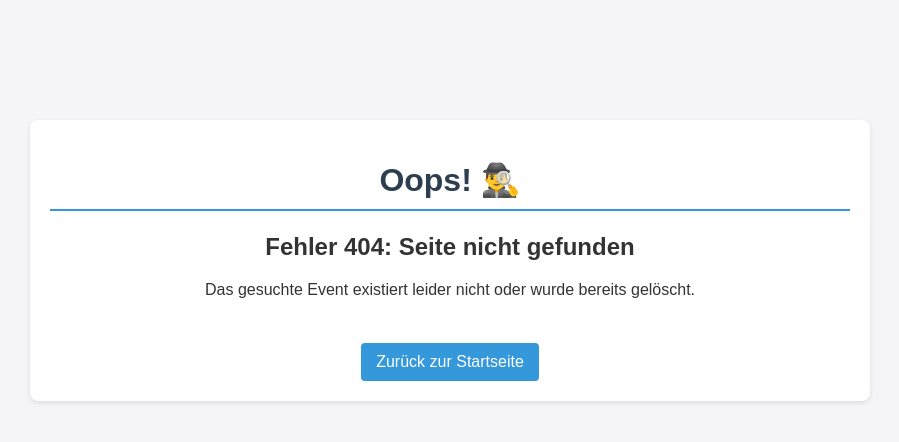
After one commit to Maximilian03/Portfolio, a Flask app: template templates/404.html in a window 1280 px wide. The commit adds this page. Shown: the top 442 px of the page, without its empty margins (190-1089 px from the left). Run offline with Flask 3, Linux system fonts and the light colour scheme; the template is opened without the code that fills it, so the values that code supplies are empty.

Commit message:
add new features

```diff
--- a/app.py
+++ b/app.py
@@ -95,7 +95,10 @@ def delete_event(event_id):
     # NEU: Erfolgsmeldung nach dem Löschen
     flash('Das Event wurde gelöscht.', 'success')
     return redirect(url_for('home'))
-
+# Eigene Fehlerseite für den Fehler 404
+@app.errorhandler(404)
+def page_not_found(e):
+    return render_template('404.html'), 404
 
 # =================================
 # App start
--- /dev/null
+++ b/templates/404.html
@@ -0,0 +1,17 @@
+<!DOCTYPE html>
+<html lang="de">
+<head>
+    <meta charset="UTF-8">
+    <title>Seite nicht gefunden</title>
+    <link rel="stylesheet" href="{{ url_for('static', filename='css/main.css') }}">
+</head>
+<body>
+    <div class="container" style="text-align: center; margin-top: 100px;">
+        <h1>Oops! 🕵️‍♂️</h1>
+        <h2>Fehler 404: Seite nicht gefunden</h2>
+        <p>Das gesuchte Event existiert leider nicht oder wurde bereits gelöscht.</p>
+        <br>
+        <a href="{{ url_for('home') }}" class="btn">Zurück zur Startseite</a>
+    </div>
+</body>
+</html>
```
Also changed, not shown: templates/home.html (+5 -4 lines).
